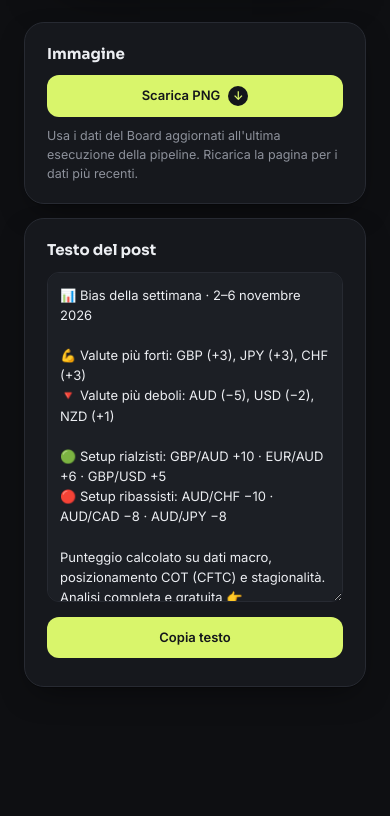
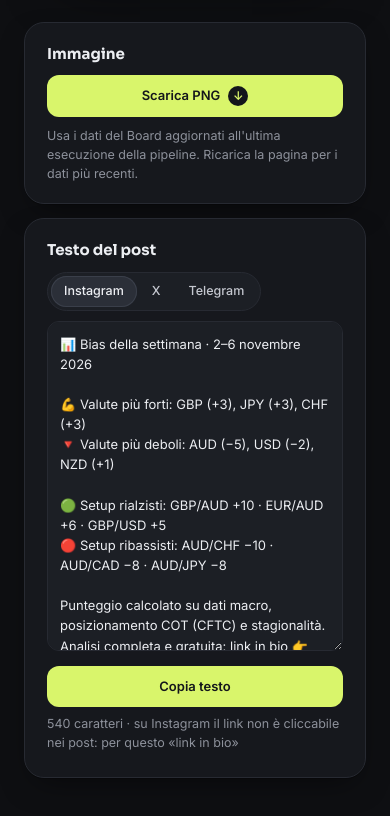
Before and after one commit to lucaprevitali1610/biaslab, a plain HTML site: page site/bias.html in a window 390 px wide. Shown: the part 772-1588 px from the top of the page. Before the commit the page ends 1519 px from the top, so only its background shows below. Drawn offline with Linux system fonts and the light colour scheme.

Commit message:
Generatore: testo del post per Instagram, X (max 280) e Telegram
Co-Authored-By: Claude Opus 5.5 <noreply@anthropic.com>
Claude-Session: https://claude.ai/code/session_01MKYgpw36Ww4UiR7KA4723V

```diff
--- a/site/bias.html
+++ b/site/bias.html
@@ -53,9 +53,13 @@
       </div>
       <div class="card">
         <h2>Testo del post</h2>
+        <div class="seg" id="net" style="margin-bottom:10px">
+          <button data-n="ig" class="on">Instagram</button><button data-n="x">X</button><button data-n="tg">Telegram</button>
+        </div>
         <textarea id="cap" spellcheck="false"></textarea>
         <div class="row" style="margin-top:10px"><button class="btn" id="copy">Copia testo</button></div>
-        <p class="note" id="copied" style="margin:8px 0 0"></p>
+        <p class="note" id="count" style="margin:8px 0 0"></p>
+        <p class="note" id="copied" style="margin:4px 0 0"></p>
       </div>
     </div>
   </div>
@@ -260,9 +264,39 @@ function draw() {
 }
 
 /* ---------------------------------------------------------------- testo del post */
+/* testo del post, adattato al social */
+let net = "ig";
 function caption() {
   const st = D.strength, top3 = st.slice(0, 3), low3 = st.slice(-3).reverse();
-  const L = (list) => list.map((x) => `${x.name} ${sg(x.total)}`).join(" · ") || "—";
+  const L = (list, n = 3) => list.slice(0, n).map((x) => `${x.name} ${sg(x.total)}`).join(" · ") || "—";
+  if (net === "x") {
+    // X: massimo 280 caratteri (i link contano 23), poche emoji, 1-2 hashtag
+    const head = `Bias forex della settimana (${D.week.label})`;
+    const tries = [
+      [head, "", `Forti: ${top3.map((x) => x.c).join(", ")}`, `Deboli: ${low3.map((x) => x.c).join(", ")}`, "",
+       `▲ Rialziste: ${L(D.bulls, 2)}`, `▼ Ribassiste: ${L(D.bears, 2)}`, "", "Macro + COT + stagionalità, gratis:", "board.prvjournal.com", "", "Non è un consiglio finanziario. #forex #COT"],
+      [head, "", `Forti: ${top3.map((x) => x.c).join(", ")} · Deboli: ${low3.map((x) => x.c).join(", ")}`,
+       `▲ ${L(D.bulls, 1)} · ▼ ${L(D.bears, 1)}`, "", "board.prvjournal.com #forex"],
+    ];
+    for (const t of tries) { const s = t.join("\n"); if (xLen(s) <= 280) return s; }
+    return tries[1].join("\n");
+  }
+  if (net === "tg") {
+    return [
+      `📊 *Bias della settimana* · ${D.week.label}`,
+      ``,
+      `*Forza delle valute*`,
+      ...st.map((x, i) => `${i + 1}. ${x.c}  ${sg(x.v)}`),
+      ``,
+      `🟢 *Setup rialzisti*`, ...D.bulls.map((x) => `• ${x.name}  ${sg(x.total)}/${x.max} · ${x.bias}`),
+      ``,
+      `🔴 *Setup ribassisti*`, ...D.bears.map((x) => `• ${x.name}  ${sg(x.total)}/${x.max} · ${x.bias}`),
+      ``,
+      `Macro, COT (CFTC) e stagionalità in un punteggio. Analisi completa e gratuita: board.prvjournal.com`,
+      ``,
+      `_Contenuto informativo, non è un consiglio finanziario._`,
+    ].join("\n");
+  }
   return [
     `📊 Bias della settimana · ${D.week.label}`,
     ``,
@@ -273,17 +307,27 @@ function caption() {
     `🔴 Setup ribassisti: ${L(D.bears)}`,
     ``,
     `Punteggio calcolato su dati macro, posizionamento COT (CFTC) e stagionalità.`,
-    `Analisi completa e gratuita 👉 board.prvjournal.com`,
+    `Analisi completa e gratuita: link in bio 👉 board.prvjournal.com`,
     ``,
     `⚠️ Contenuto informativo, non è un consiglio finanziario.`,
     ``,
     `#forex #trading #cotreport #macro #stagionalità #bias #prvboard #prvtradingclub`,
   ].join("\n");
 }
+/* lunghezza come la conta X: ogni link vale 23 caratteri */
+function xLen(s) { return [...s.replace(/\b[\w.-]+\.(com|net|org|io)(\/\S*)?/g, "x".repeat(23))].length; }
+function showCaption() {
+  $("#cap").value = caption();
+  const n = net === "x" ? xLen($("#cap").value) : [...$("#cap").value].length;
+  $("#count").textContent = net === "x" ? `${n}/280 caratteri (limite di X)` : net === "ig" ? `${n} caratteri · su Instagram il link non è cliccabile nei post: per questo «link in bio»` : `${n} caratteri · formattazione Telegram (*grassetto*, _corsivo_)`;
+}
+
 
 /* ---------------------------------------------------------------- interfaccia */
+$("#net").onclick = (e) => { const b = e.target.closest("button"); if (!b) return; net = b.dataset.n; document.querySelectorAll("#net button").forEach((x) => x.classList.toggle("on", x === b)); showCaption(); };
+$("#cap").addEventListener("input", () => { const n = net === "x" ? xLen($("#cap").value) : [...$("#cap").value].length; if (net === "x") $("#count").textContent = `${n}/280 caratteri (limite di X)` + (n > 280 ? " — troppo lungo" : ""); });
 $("#sty").onclick = (e) => { const b = e.target.closest("button"); if (!b) return; theme = b.dataset.t; C = THEMES[theme]; document.querySelectorAll("#sty button").forEach((x) => x.classList.toggle("on", x === b)); draw(); };
-$("#fmt").onclick = (e) => { const b = e.target.closest("button"); if (!b) return; fmt = b.dataset.f; document.querySelectorAll("#fmt button").forEach((x) => x.classList.toggle("on", x === b)); draw(); };
+$("#fmt").onclick = (e) => { const b = e.target.closest("button"); if (!b) return; fmt = b.dataset.f; document.querySelectorAll("#fmt button").forEach((x) => x.classList.toggle("on", x === b)); draw(); const want = fmt === "x" ? "x" : "ig"; if ((want === "x") !== (net === "x")) document.querySelector(`#net [data-n=${want}]`).click(); };
 $("#dl").onclick = () => $("#cv").toBlob((blob) => {
   const a = document.createElement("a"); a.href = URL.createObjectURL(blob); a.download = `bias-settimana-${D.week.iso}-${fmt}-${theme}.png`;
   document.body.appendChild(a); a.click(); setTimeout(() => { URL.revokeObjectURL(a.href); a.remove(); }, 800);
@@ -300,7 +344,7 @@ $("#copy").onclick = async () => {
     $("#sub").textContent = `Dati al ${shortDate(D.asOf)} · settimana ${D.week.label}`;
     if (D.demo) $("#warn").innerHTML = `<div class="warn"><b>Attenzione:</b> il Board sta usando dati dimostrativi. L'immagine riporta la scritta "DATI DIMOSTRATIVI": non pubblicarla finché la pipeline non scarica i dati reali.</div>`;
     await new Promise((r) => (prvLogo.complete ? r() : (prvLogo.onload = prvLogo.onerror = r)));
-    $("#cap").value = caption();
+    showCaption();
     draw();
   } catch (e) { $("#sub").textContent = "Impossibile leggere i dati del Board: " + e.message; }
 })();
```
